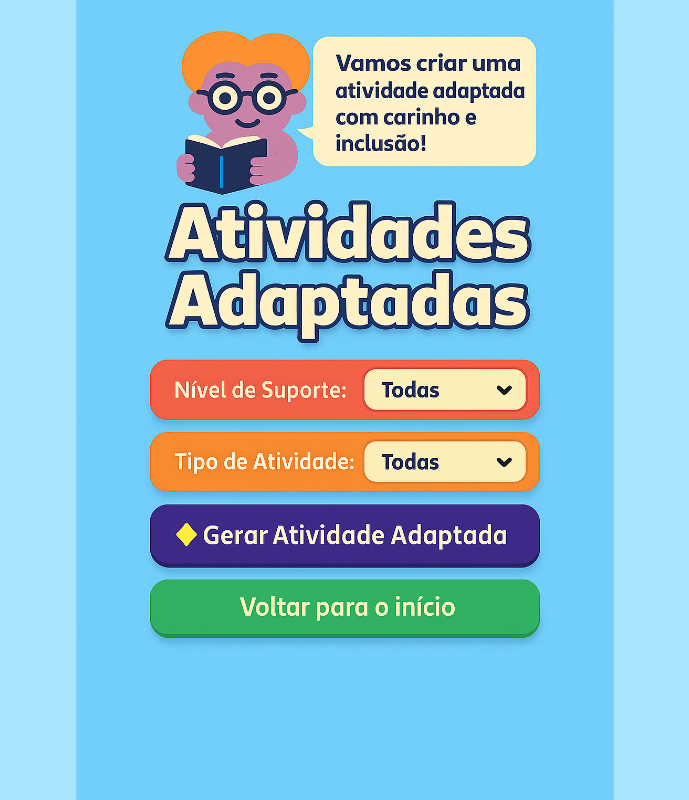
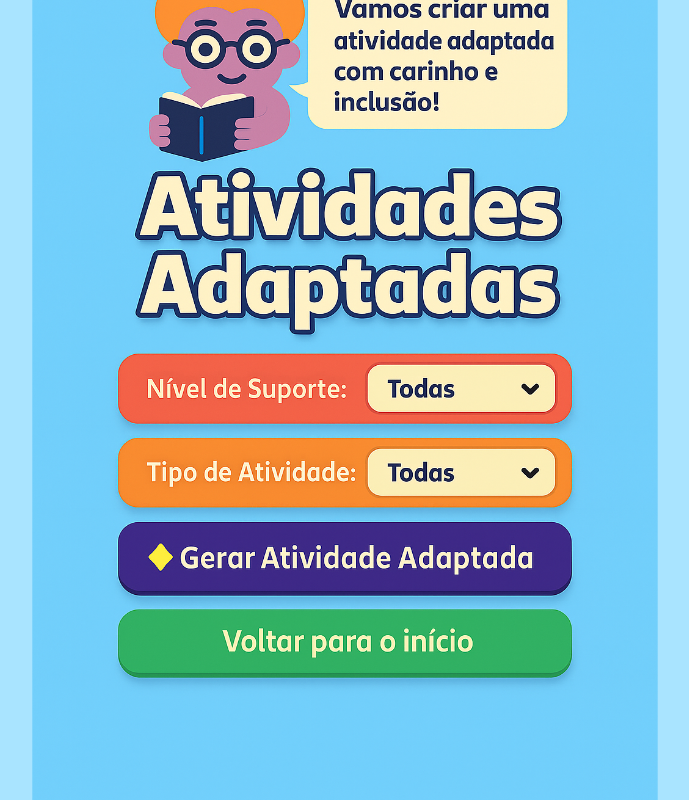
Before and after one commit to letiricetti2-alt/gerador-de-atividades-infantis, a Next.js app: page /atividades-adaptadas in a window 1280 px wide. Shown: the whole page, without its empty margins (295-984 px from the left). Built offline with nearby package versions, Linux system fonts and the light colour scheme.

Commit message:
Update page.jsx

```diff
--- a/app/atividades-adaptadas/page.jsx
+++ b/app/atividades-adaptadas/page.jsx
@@ -5,26 +5,25 @@ import Image from "next/image";
 export default function AtividadesAdaptadas() {
   return (
     <>
-      {/* Fundo azul idêntico à home */}
       <style jsx global>{`
         html, body {
           background-color: #A9E4FF !important;
           height: 100%;
+          width: 100%;
           margin: 0;
           padding: 0;
-          overflow: hidden; /* evita barra de rolagem */
+          overflow: hidden;
         }
       `}</style>
 
-      {/* Container principal ocupando toda a tela */}
       <main className="flex justify-center items-center w-screen h-screen bg-[#A9E4FF]">
-        <div className="relative w-[100vw] h-[100vh] max-w-[480px] max-h-[950px] flex justify-center items-center">
+        <div className="relative w-[100vw] h-[100vh] max-w-[530px] max-h-[990px] flex justify-center items-center">
           <Image
             src="/adaptada.jpeg"
             alt="Atividades Adaptadas"
             fill
             priority
-            className="object-contain scale-[1.12]" // ajuste exato pra igualar à home
+            className="object-contain scale-[1.18]"
           />
         </div>
       </main>
```
